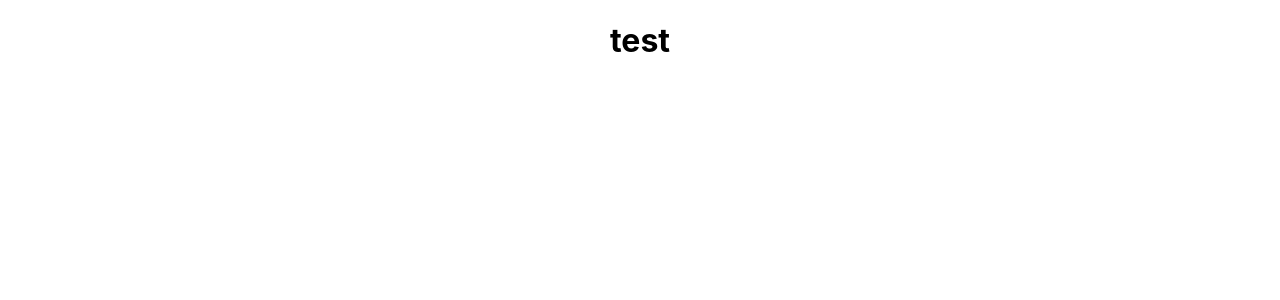
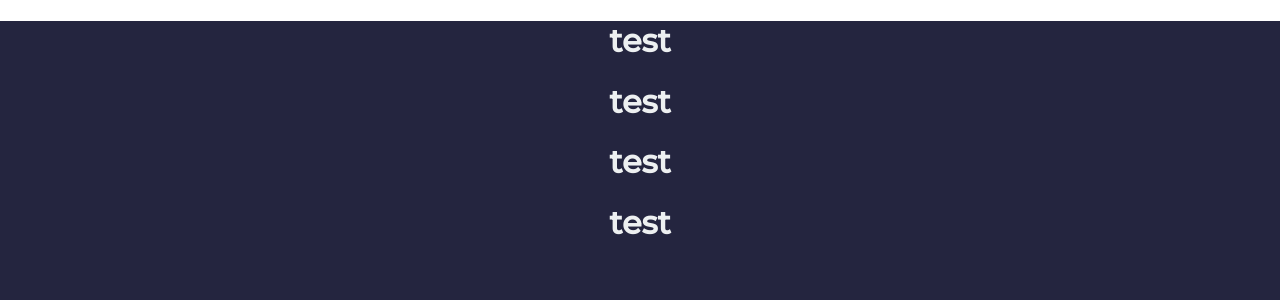
Before and after one commit to ConnerMcCabe/React-Mercantile, a React (Create React App) app: page / in a window 1280 px wide. Shown: the top 300 px of the page. Built offline with nearby package versions, Linux system fonts and the light colour scheme.

Commit message:
file structure improved

```diff
--- a/src/App/App.css
+++ b/src/App/App.css
@@ -1,38 +1,14 @@
+@import url('https://fonts.googleapis.com/css?family=Montserrat:500');
+
 .App {
   text-align: center;
+  height: 100vh;
+  margin: 0;
+  padding: 0;
+  background-color: #24253f;
+  font-family: "Montserrat", sans-serif;
+  font-weight: 500;
+  font-size: 16px;
+  color: #edf0f1;
+  text-decoration: none;
 }
-
-.App-logo {
-  height: 40vmin;
-  pointer-events: none;
-}
-
-@media (prefers-reduced-motion: no-preference) {
-  .App-logo {
-    animation: App-logo-spin infinite 20s linear;
-  }
-}
-
-.App-header {
-  background-color: #282c34;
-  min-height: 100vh;
-  display: flex;
-  flex-direction: column;
-  align-items: center;
-  justify-content: center;
-  font-size: calc(10px + 2vmin);
-  color: white;
-}
-
-.App-link {
-  color: #61dafb;
-}
-
-@keyframes App-logo-spin {
-  from {
-    transform: rotate(0deg);
-  }
-  to {
-    transform: rotate(360deg);
-  }
-}
--- a/src/App/App.js
+++ b/src/App/App.js
@@ -1,10 +1,17 @@
 import React from 'react';
+import NavBar from '../Components/NavBar/NavBar.js';
+import Product from '../Components/Products/Product.js';
+import News from '../Components/News/News.js';
+import Footer from '../Components/Footer/Footer.js';
 import './App.css';
 
 function App() {
   return (
     <div className="App">
-      <h1>test</h1>
+      <NavBar />
+      <Product />
+      <News />
+      <Footer />
     </div>
   );
 }
--- a/src/Components/NavBar/NavBar.js
+++ b/src/Components/NavBar/NavBar.js
@@ -1,2 +1,12 @@
 import React from 'react';
-import './App.css';
+import './NavBar.css';
+
+function NavBar() {
+    return (
+        <div className="NavBar">
+        <h1>test</h1>
+        </div>
+    );
+}
+
+export default NavBar;
--- a/src/Components/News/News.js
+++ b/src/Components/News/News.js
@@ -0,0 +1,12 @@
+import React from 'react';
+import './News.css';
+
+function News() {
+    return (
+        <div className="News">
+        <h1>test</h1>
+        </div>
+    );
+}
+
+export default News;
--- a/src/Components/Products/Product.js
+++ b/src/Components/Products/Product.js
@@ -1,2 +1,12 @@
 import React from 'react';
-import './App.css';
+import './Product.css';
+
+function Product() {
+    return (
+        <div className="Product">
+        <h1>test</h1>
+        </div>
+    );
+}
+
+export default Product;
```
